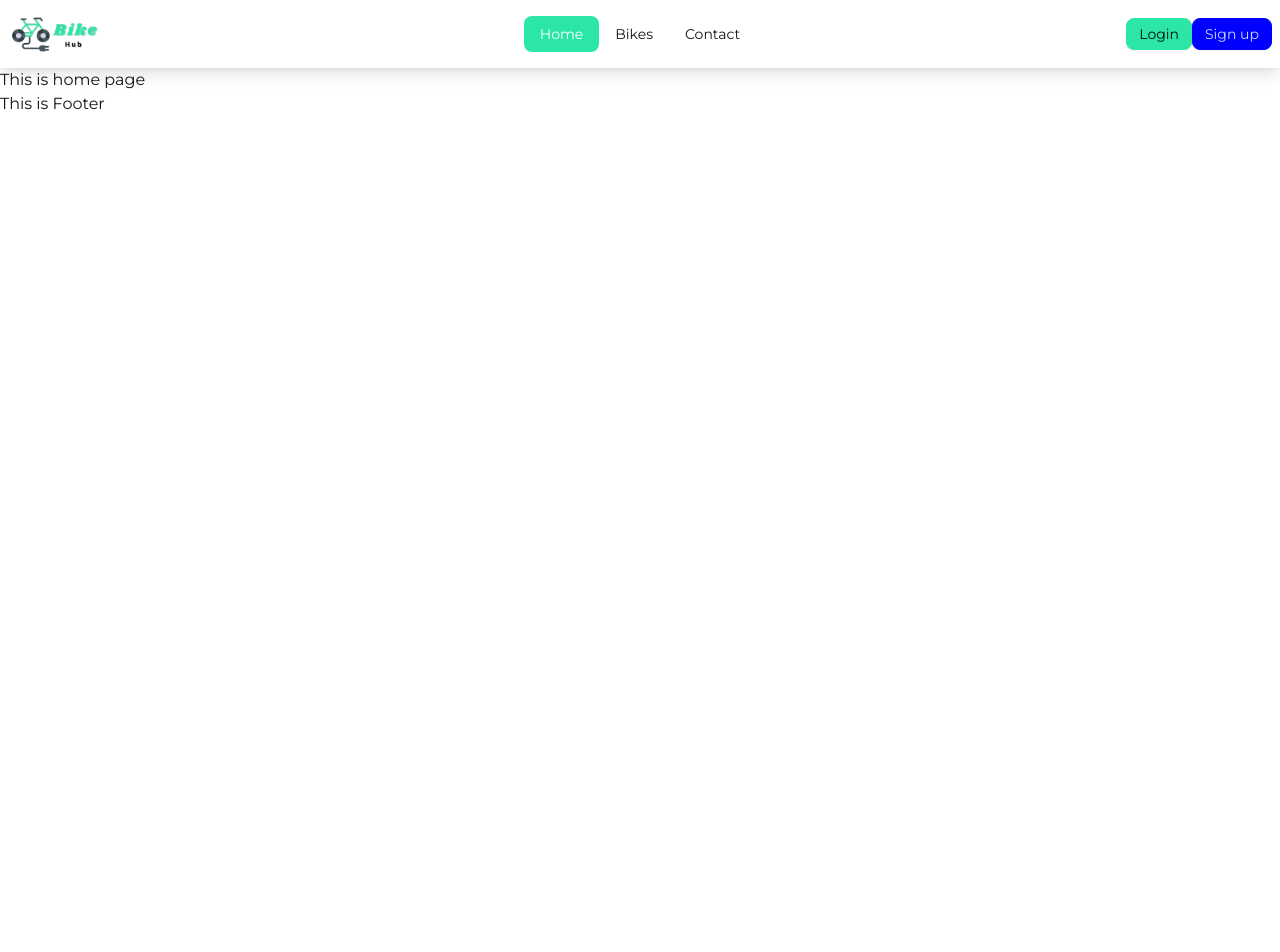
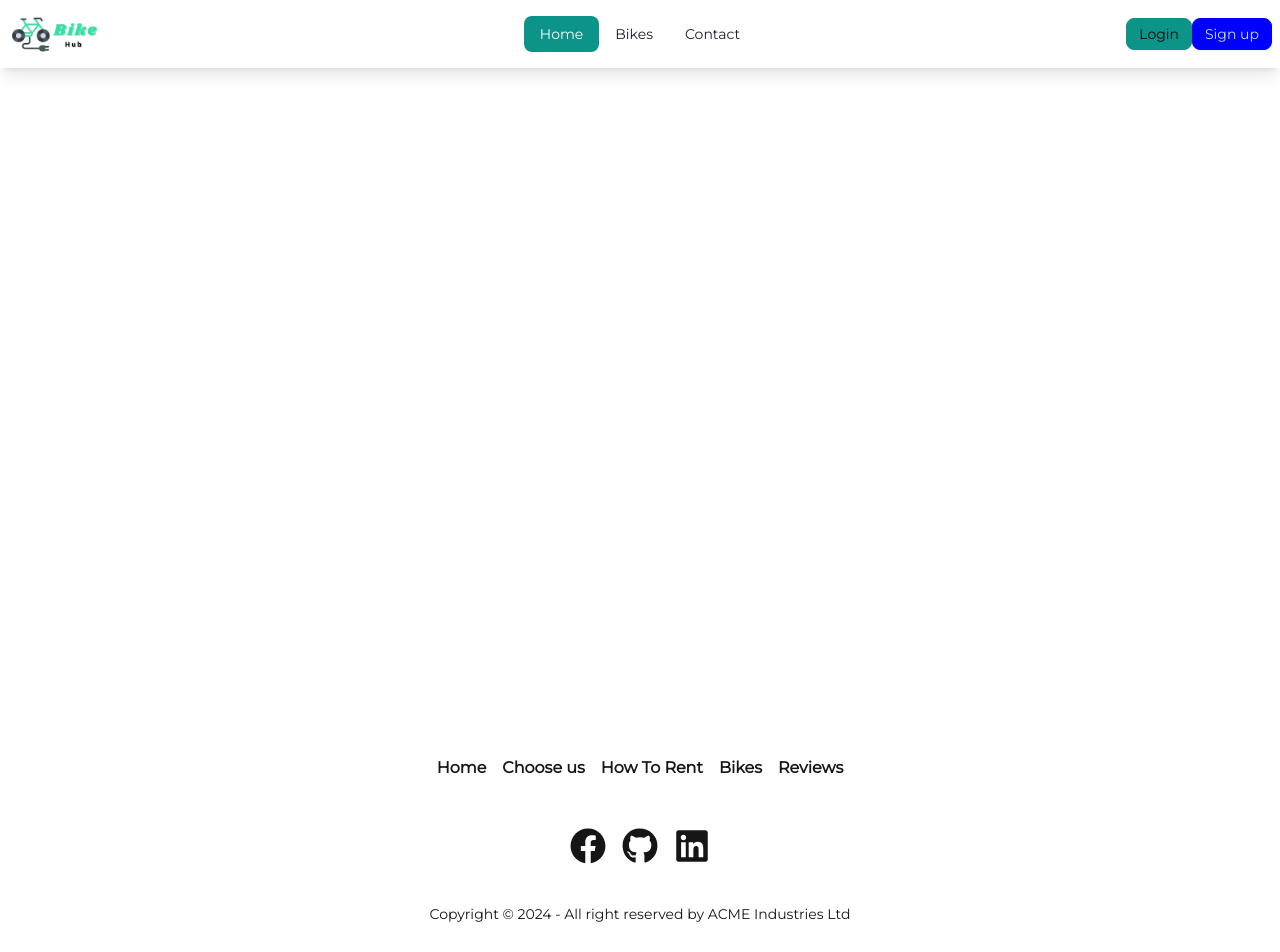
Before and after one commit to mohammad-al-samiul/bikehub-client, a React (Vite) app: page /home in a window 1280 px wide. Shown: the top 952 px of the page. Before the commit the page ends 800 px from the top, so only its background shows below. Built offline with nearby package versions, Linux system fonts and the light colour scheme.

Commit message:
footer added

```diff
--- a/src/main.tsx
+++ b/src/main.tsx
@@ -9,13 +9,17 @@ import { PersistGate } from "redux-persist/integration/react";
 import "react-date-range/dist/styles.css"; // main style file
 import "react-date-range/dist/theme/default.css"; // theme css file
 import { Toaster } from "sonner";
+import "swiper/css";
+import { ChakraProvider } from "@chakra-ui/react";
 
 createRoot(document.getElementById("root")!).render(
   <StrictMode>
     <Provider store={store}>
       <Toaster position="top-center" />
       <PersistGate loading={null} persistor={persistor}></PersistGate>
-      <RouterProvider router={router} />
+      <ChakraProvider>
+        <RouterProvider router={router} />
+      </ChakraProvider>
     </Provider>
   </StrictMode>
 );
--- a/src/pages/dashboard/user/BikeTable.tsx
+++ b/src/pages/dashboard/user/BikeTable.tsx
@@ -1,5 +1,5 @@
 import { useState } from "react";
-import { TQueryParams } from "../../../types/global.type";
+
 import { useGetBikesQuery } from "../../../redux/features/bike/bikeApi";
 
 import {
@@ -11,7 +11,7 @@ import {
   Tooltip,
 } from "antd";
 
-import { Edit, Eye, FileText, Info, Trash } from "lucide-react";
+import { Eye } from "lucide-react";
 import DashboardSectionTitle from "../../../components/ui/dashboardSectionTitlte/DashboardSectionTitle";
 import Spinner from "../../../components/ui/spinner/Spinner";
 import { Link } from "react-router-dom";
@@ -38,14 +38,13 @@ type DataType = {
 const BikeTable = () => {
   const [filteredInfo, setFilteredInfo] = useState<Filters>({});
   const [sortedInfo, setSortedInfo] = useState<Sorts>({});
-  const [params, setParams] = useState<TQueryParams[] | []>([]);
-  const { data: bikeData, isFetching } = useGetBikesQuery([]);
+  const { data: bikeData, isLoading } = useGetBikesQuery([]);
 
-  if (isFetching) {
+  if (isLoading) {
     return <Spinner />;
   }
+
   const bikes = bikeData?.data;
-  console.log("bikeData", bikeData);
 
   const data: DataType[] = bikes?.map((bike: DataType) => ({
     key: bike?._id,
--- a/src/pages/dashboard/user/MyRentals.tsx
+++ b/src/pages/dashboard/user/MyRentals.tsx
@@ -35,15 +35,6 @@ const MyRentals = () => {
     }
   }, [user, refetch]);
 
-  // useEffect(() => {
-  //   if (data?.data.paymentStatus) {
-  //     refetch();
-  //   }
-  // }, [data?.data]);
-
-  useEffect(() => {
-    refetch();
-  }, [data?.data]);
   const paidData = data?.data?.filter(
     (item: TRental) => item?.paymentStatus === "Paid"
   );
--- a/src/pages/dashboard/user/UnpaidRentals.tsx
+++ b/src/pages/dashboard/user/UnpaidRentals.tsx
@@ -38,7 +38,6 @@ const UnpaidRentals = ({
 
     try {
       const res = await createPayment(paymentInfo).unwrap();
-      console.log("res", res);
       //   window.location.href = res?.payment_url;
       window.open(res?.payment_url, "_blank");
     } catch (error) {
--- a/src/pages/home/Home.tsx
+++ b/src/pages/home/Home.tsx
@@ -1,7 +1,9 @@
+import LandingSwiper from "./landingSwiper/LandingSwiper";
+
 const HomePage = () => {
   return (
     <div>
-      <h1>This is home page</h1>
+      <LandingSwiper />
     </div>
   );
 };
--- /dev/null
+++ b/src/pages/home/landingSwiper/CardSlider.tsx
@@ -0,0 +1,118 @@
+import { Box, Flex } from "@chakra-ui/react";
+import { motion } from "framer-motion";
+
+const CardSlider = ({
+  img,
+  text1,
+  text2,
+  title,
+  sousTitle,
+}: {
+  img: string;
+  text1: string;
+  text2: string;
+  title: string;
+  sousTitle: string;
+}) => {
+  // const itemVariants = {
+  //   closed: {
+  //     opacity: 0,
+  //   },
+  //   open: { opacity: 1 },
+  // };
+  return (
+    <Flex
+      position={"relative"}
+      bgImage={img}
+      bgRepeat={"no-repeat"}
+      bgSize={"cover"}
+      bgPosition={"center"}
+      width={"full"}
+      height={"full"}
+      flexDirection={"column"}
+      justifyContent={"center"}
+      alignItems={"center"}
+      gap={6}
+    >
+      <Box
+        className="bg-gray-600 opacity-25 z-0"
+        w={"full"}
+        h={"full"}
+        position={"absolute"}
+        style={{ opacity: 0.5 }}
+      ></Box>
+      {/* <Box
+          bgImage={img}
+          width={500}
+          height={505}
+          borderRadius={"29% 71% 26% 74% / 41% 25% 75% 59% "}
+          className=" shadow-lg shadow-teal-200
+           bg-cover bg-center"
+        ></Box> */}
+      <motion.p
+        className="text-teal-500 sm:text-lg text-sm font-bold  px-2 z-10 mb-4"
+        style={{ textShadow: '2px 2px 2px rgba(0, 0, 0, 0.4)' }}
+        variants={{
+          hidden: { opacity: 0, y: 75 },
+          visible: { opacity: 1, y: 0 },
+        }}
+        initial="hidden"
+        animate="visible"
+        transition={{ duration: 1, delay: 0.2 }}
+      >
+        {sousTitle}
+      </motion.p>
+      <motion.p
+        className="text-gray-50 sm:text-5xl text-3xl font-bold z-10"
+        variants={{
+          hidden: { opacity: 0, y: 75 },
+          visible: { opacity: 1, y: 0 },
+        }}
+        initial="hidden"
+        animate="visible"
+        transition={{ duration: 1, delay: 0.5 }}
+      >
+        {title}
+      </motion.p>
+      {/* green line */}
+      <motion.div
+        className="w-16 h-1 rounded-xl bg-teal-100 z-10"
+        variants={{
+          hidden: { opacity: 0, x: -100 },
+          visible: { opacity: 1, x: 0 },
+        }}
+        initial="hidden"
+        animate="visible"
+        transition={{ duration: 1, delay: 1 }}
+      />
+      <motion.p
+        className="text-gray-50 sm:text-lg text-sm font-semibold z-10"
+        style={{ zIndex: 20 }}
+        variants={{
+          hidden: { opacity: 0, x: 150 },
+          visible: { opacity: 1, x: 0 },
+        }}
+        initial="hidden"
+        animate="visible"
+        transition={{ duration: 2.5, delay: 1.5 }}
+      >
+        {text1}
+      </motion.p>
+      <motion.p
+        className="text-gray-50 sm:text-lg text-sm font-semibold z-10"
+        style={{ zIndex: 20 }}
+        variants={{
+          hidden: { opacity: 0, x: -150 },
+          visible: { opacity: 1, x: 0 },
+        }}
+        initial="hidden"
+        animate="visible"
+        transition={{ duration: 2.5, delay: 1.5 }}
+      >
+        {text2}
+      </motion.p>
+    </Flex>
+  );
+};
+
+export default CardSlider;
--- /dev/null
+++ b/src/pages/home/landingSwiper/LandingSwiper.tsx
@@ -0,0 +1,80 @@
+import CardSlider from "./CardSlider";
+import bannerImage1 from "../../../assets/images/landing/bannerBike.jpg";
+import bannerImage2 from "../../../assets/images/landing/banner5.jpg";
+import bannerImage3 from "../../../assets/images/landing/banner6.jpg";
+
+// Import Swiper React components
+import { Swiper, SwiperSlide } from "swiper/react";
+import "swiper/css";
+
+// Import Swiper styles
+import "swiper/css";
+import "swiper/css/pagination";
+import "swiper/css/navigation";
+
+import { Autoplay } from "swiper/modules";
+import { Box } from "@chakra-ui/react";
+
+const LandingSwiper = () => {
+  const data = [
+    {
+      img: bannerImage1,
+      title: "Explore the City, One Ride at a Time",
+      sousTitle: "Starting from 2$ per hour",
+      text1: "Discover hidden gems and scenic routes ", //
+      text2: "As you pedal through the heart of the city.",
+      id: 1,
+    },
+    {
+      img: bannerImage2,
+      title: "Feel the Wind, Embrace the Ride",
+      sousTitle: "Starting from 15$ per day",
+      text1: "Experience the thrill of riding with our ", //
+      text2: "Premium bikes designed for speed and comfort.",
+      id: 2,
+    },
+    {
+      img: bannerImage3,
+      title: "Unlock the Joy of Riding",
+      sousTitle: "Starting from 50$ per month",
+      text1: "Elevate your mood and boost your energy", //
+      text2: "With every ride on our joyful bicycles.",
+      id: 3,
+    },
+  ];
+  return (
+    <div>
+      <Box height={"80vh"}>
+        <Swiper
+          autoplay={{
+            delay: 7000,
+            disableOnInteraction: false,
+          }}
+          direction={"vertical"}
+          slidesPerView={1}
+          spaceBetween={30}
+          modules={[Autoplay]}
+          className="mySwiper"
+        >
+          {data.map(({ img, text1, text2, title, sousTitle, id }) => (
+            <SwiperSlide key={id}>
+              {({ isActive }) =>
+                isActive && (
+                  <CardSlider
+                    img={img}
+                    text1={text1}
+                    text2={text2}
+                    title={title}
+                    sousTitle={sousTitle}
+                  ></CardSlider>
+                )
+              }
+            </SwiperSlide>
+          ))}
+        </Swiper>
+      </Box>
+    </div>
+  );
+};
+
+export default LandingSwiper;
--- a/src/pages/shared/footer/Footer.tsx
+++ b/src/pages/shared/footer/Footer.tsx
@@ -1,8 +1,62 @@
+import { Box, Button, Link as A } from "@chakra-ui/react";
+import { FaFacebook, FaGithub, FaLinkedin } from "react-icons/fa";
+
 const Footer = () => {
+  const footerItems = [
+    { label: "Home", path: "home" },
+    { label: "Choose us", path: "choose-us" },
+    { label: "How To Rent", path: "how-to-rent" },
+    { label: "Bikes", path: "bikes" },
+    { label: "Reviews", path: "reviews" },
+  ];
   return (
-    <div>
-      <h1>This is Footer</h1>
-    </div>
+    <footer className="footer w-full footer-center shadow-lg text-base-content rounded p-10">
+      <nav className="lg:grid lg:grid-flow-col gap-4">
+        {footerItems.map((item, i) => (
+          <A key={i} href={window.location.origin + "/" + item.path}>
+            <Button
+              paddingStart={0}
+              paddingEnd={0}
+              className="group hover:text-teal-500 focus:text-teal-500"
+              variant="nav"
+              _hover={{ transition: "all 0.3s ease-in-out" }}
+              pos={"relative"}
+            >
+              {item.label}
+              <Box
+                position={"absolute"}
+                className="w-0 h-[2px] bg-teal-500 rounded-xl bottom-0 left-0"
+                _groupFocus={{ width: "100%" }}
+                _groupHover={{
+                  width: "100%",
+                  transition: "all 0.3s ease-in-out",
+                }}
+              />
+            </Button>
+          </A>
+        ))}
+      </nav>
+
+      <nav>
+        <div className="grid grid-flow-col gap-4 text-3xl">
+          <a target="_blank" href="https://www.facebook.com/alsamiul1996">
+            <FaFacebook className="text-4xl" />
+          </a>
+          <a target="_blank" href="https://github.com/mohammad-al-samiul">
+            <FaGithub className="text-4xl" />
+          </a>
+          <a target="_blank" href="https://www.linkedin.com/in/al-samiul/">
+            <FaLinkedin className="text-4xl" />
+          </a>
+        </div>
+      </nav>
+      <aside>
+        <p>
+          Copyright © {new Date().getFullYear()} - All right reserved by ACME
+          Industries Ltd
+        </p>
+      </aside>
+    </footer>
   );
 };
 
--- a/tailwind.config.js
+++ b/tailwind.config.js
@@ -9,9 +9,9 @@ export default {
 
           secondary: "#0000ff",
 
-          accent: "#2BE6A7",
+          accent: "#0d9488",
 
-          neutral: "#2BE6A7",
+          neutral: "#0d9488",
 
           "base-100": "#ffffff",
 
```
Also changed, not shown: package.json (+8 -1 lines), 2 other files (tests, documents, lock files or other folders).
